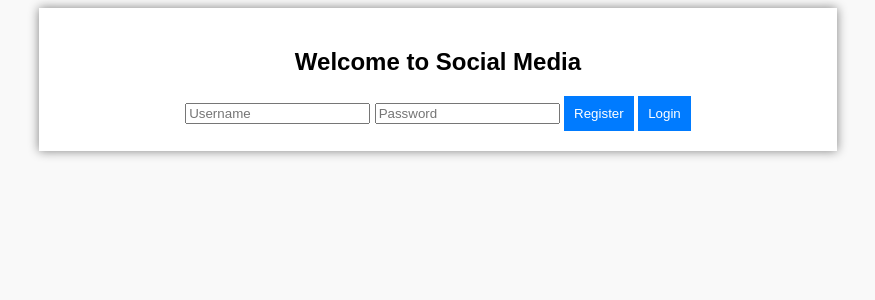
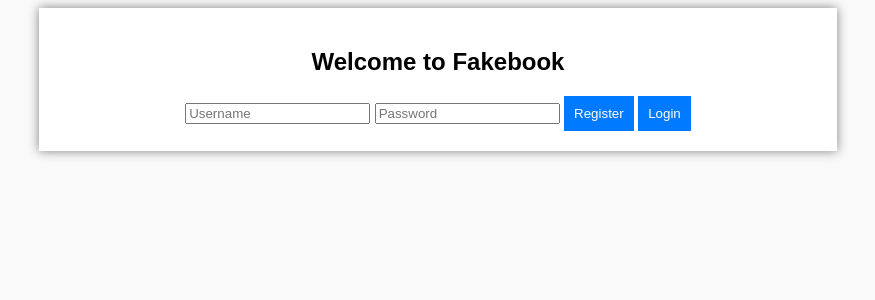
Before and after one commit to ChamberZ1/ECE-5590-Attack-Reproduction, a Flask app: page / in a window 1280 px wide. Shown: the top 300 px of the page, without its empty margins (202-1077 px from the left). Run offline with Flask 3, Linux system fonts and the light colour scheme.

Commit message:
Update register_login.html
just changed name of site

```diff
--- a/templates/register_login.html
+++ b/templates/register_login.html
@@ -6,7 +6,7 @@
 </head>
 <body>
     <div class="container">
-        <h2>Welcome to Social Media</h2>
+        <h2>Welcome to Fakebook</h2>
         <form method="POST">
             <input type="text" name="username" placeholder="Username" required>
             <input type="password" name="password" placeholder="Password" required>
```
